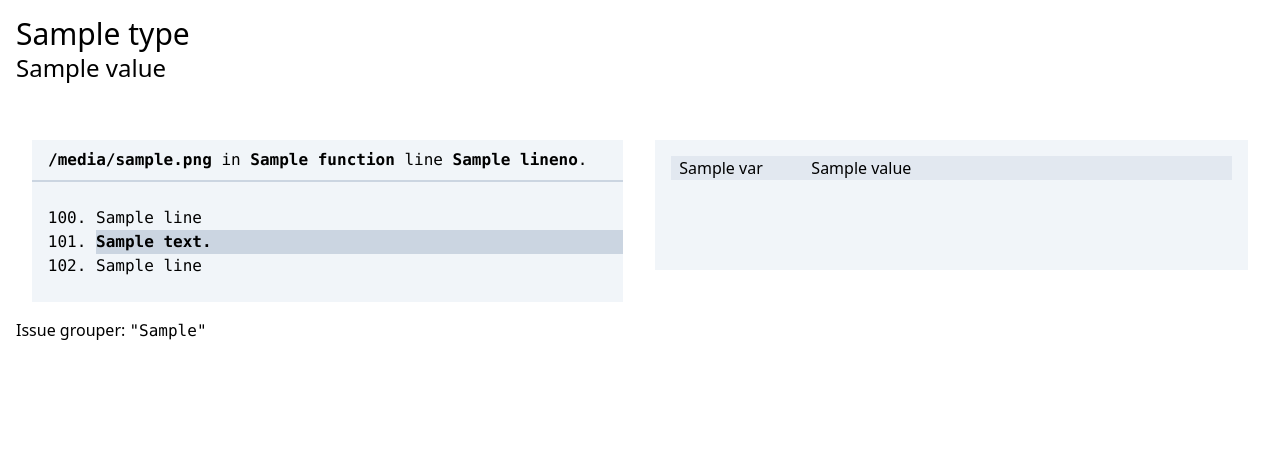
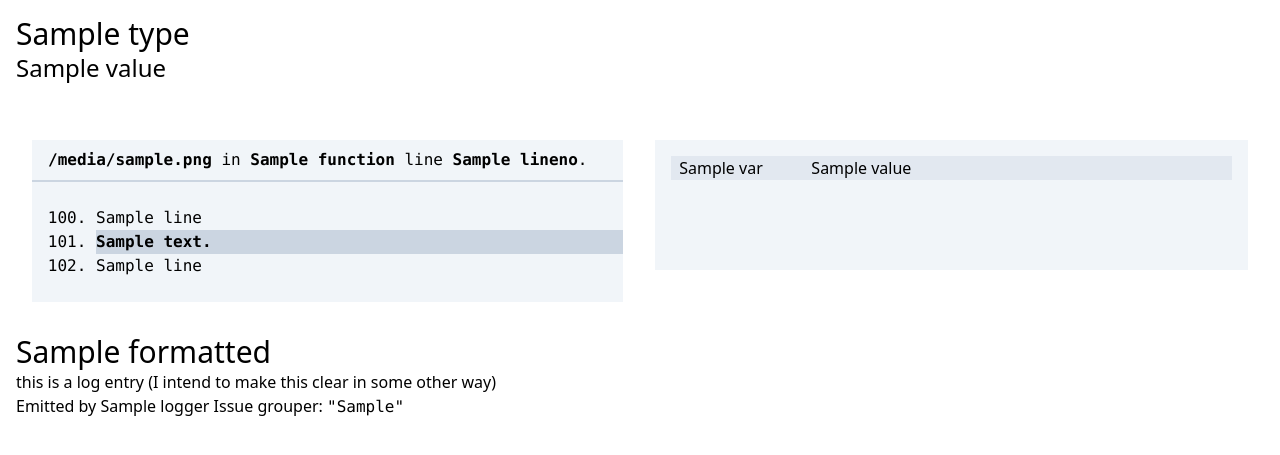
Before and after one commit to bugsink/bugsink, a Django app: template events/templates/events/event_detail.html in a window 1280 px wide. Shown: the top 455 px of the page. Run offline with Django 4.2, Linux system fonts and the light colour scheme; the template is opened without the code that fills it: most values are stand-ins (such as "Sample title", 1, 10 or a date in 2020); style sheets or scripts are compiled from the project's sources; some libraries are stand-ins or nearby versions.

Commit message:
Show logentries in the UI

```diff
--- a/events/templates/events/event_detail.html
+++ b/events/templates/events/event_detail.html
@@ -49,6 +49,19 @@
 
 {% endfor %}
 
+
+{% if parsed_data.logentry %}
+
+    <h1 class="text-3xl mt-4">{{ parsed_data.logentry.formatted }}</h1>
+    <div>this is a log entry (I intend to make this clear in some other way)</div>
+
+    {% if parsed_data.logger %}
+    Emitted by {{ parsed_data.logger }}
+    {% endif %}
+
+{% endif %}
+
+
 Issue grouper: <span class="font-mono whitespace-pre">"{{ issue_grouper }}"</span>
 
 </div>
```
Also changed, not shown: events/views.py (+11 -1 lines).
